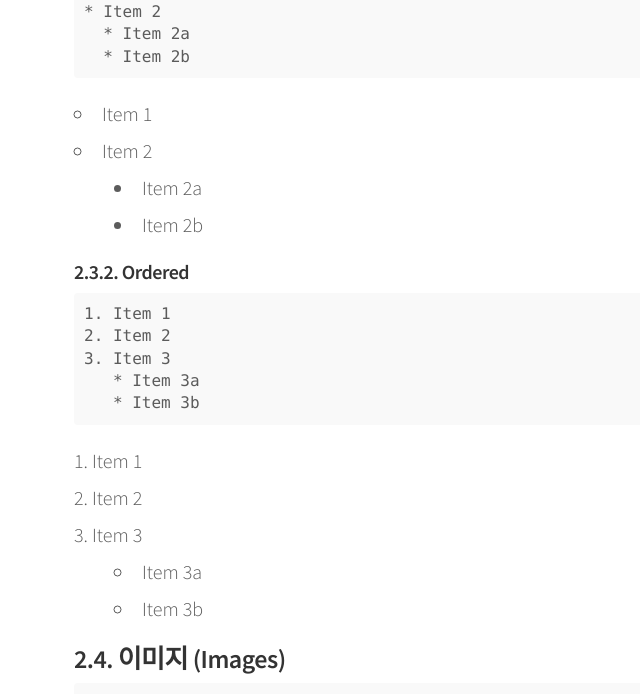
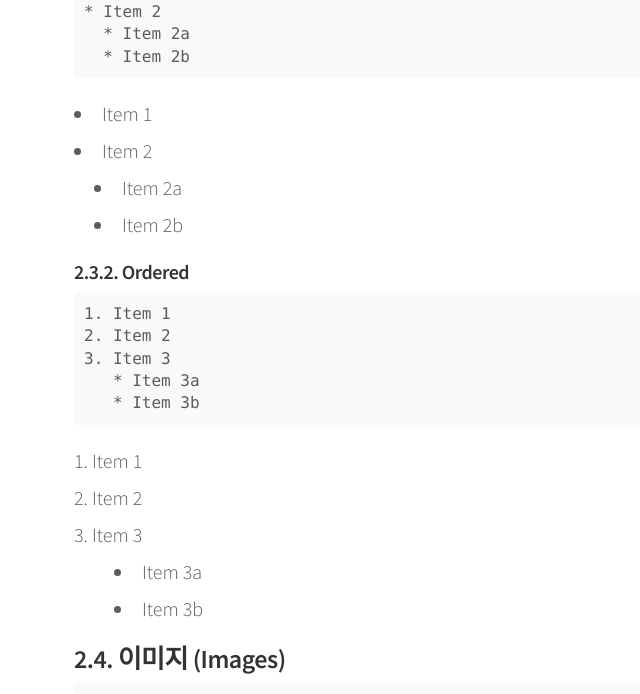
Before and after one commit to minseokism/minseokism.github.io, a Jekyll site: the page built from _posts/2017-02-07-markdown_01.md, in a window 1280 px wide. Shown: the part 2244-2938 px from the top of the page, without its empty margins (206-846 px from the left). Built offline with Jekyll 4.4.1, drawn with Linux system fonts in a browser that asks for light colours; comment, search, counter and statistics services are not loaded.

Commit message:
Changed .scss

```diff
--- a/_sass/_typography.scss
+++ b/_sass/_typography.scss
@@ -111,7 +111,7 @@ dd {
 }
 
 ul {
-  list-style: inside circle;
+  list-style: inside;
   padding-left: 0;
 
   li {
@@ -121,7 +121,7 @@ ul {
   ul,
   ol {
     list-style: inside;
-    margin-left: 2rem;
+    margin-left: 1rem;
     margin-top: .25rem;
     margin-bottom: .5rem;
   }
--- a/_sass/_variables.scss
+++ b/_sass/_variables.scss
@@ -6,7 +6,7 @@
 @import 'https://fonts.googleapis.com/css?family=Source+Sans+Pro:300,300i,600';
 
 $base-font: "Source Sans Pro", Helvetica, Arial, sans-serif;
-$code-font: Menlo, Monaco, monospace;
+$code-font: Consolas, Menlo, Monaco, monospace;
 $code-gist-font: Menlo, Monaco, "Courier New", monospace !important;
 
 
```
